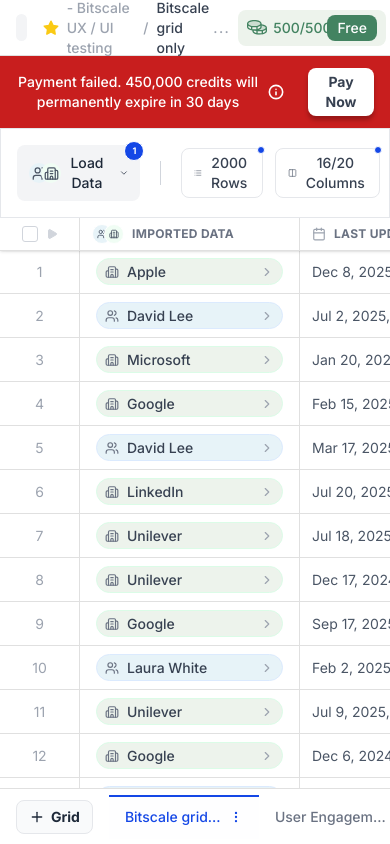
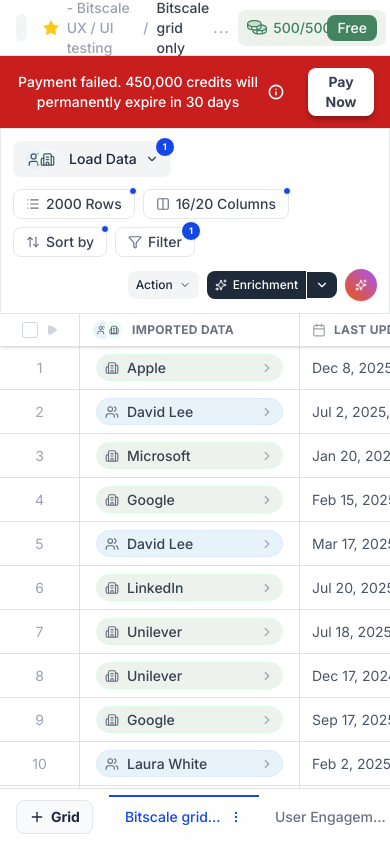
Before and after one commit to sukh285/Bitscale-Workbook, a React (Vite) app: page / in a window 390 px wide. Built offline with nearby package versions, Linux system fonts and the light colour scheme.

Commit message:
feat: add company logos, add responsiveness to grid toolbar

```diff
--- a/src/components/grid/GridToolbar.jsx
+++ b/src/components/grid/GridToolbar.jsx
@@ -1,72 +1,120 @@
-import React from 'react';
-import { LoadDataButton } from './LoadDataButton';
-import { GridFilter } from './GridFilter';
+import React from "react";
+import { LoadDataButton } from "./LoadDataButton";
+import { GridFilter } from "./GridFilter";
 import {
   List,
   Columns,
   ArrowUpDown,
   Filter,
   ChevronDown,
-  Sparkles
-} from 'lucide-react';
+  Sparkles,
+} from "lucide-react";
 
 export const GridToolbar = () => {
   return (
-    <div className="flex items-center justify-between w-full px-4 py-4 border-gray-200 border">
-
+    <div
+      className="
+        flex w-full border border-gray-200
+        px-3 py-3
+        md:px-4 md:py-4
+        lg:flex-nowrap flex-wrap
+        gap-3
+      "
+    >
       {/* --- LEFT SECTION --- */}
-      <div className="flex items-center gap-4">
-
-        {/* 1. Load Data Component */}
+      <div className="flex items-center gap-3 flex-wrap lg:flex-nowrap">
+        {/* Load Data */}
         <LoadDataButton />
 
-        {/* Divider */}
-        <div className="h-6 w-px bg-gray-300 mx-1" />
+        {/* Divider (hide on small screens) */}
+        <div className="hidden md:block h-6 w-px bg-gray-300 mx-1" />
 
-        {/* 2. Filter Group */}
-        <div className="flex items-center gap-3">
+        {/* Filters */}
+        <div className="flex items-center gap-2 flex-wrap">
           <GridFilter icon={List} label="2000 Rows" active />
           <GridFilter icon={Columns} label="16/20 Columns" active />
           <GridFilter icon={ArrowUpDown} label="Sort by" active />
           <GridFilter icon={Filter} label="Filter" badgeValue="1" active />
         </div>
-
       </div>
 
       {/* --- RIGHT SECTION --- */}
-      <div className="flex items-center gap-3">
-
-        {/* 1. Action Button */}
-        <button className="flex items-center gap-2 bg-gray-100 px-3 py-2 rounded-lg hover:bg-gray-200 transition-colors">
-          <span className="text-sm font-medium text-gray-800">Action</span>
-          <ChevronDown size={14} className="text-gray-700" />
+      <div
+        className="
+          flex items-center gap-2
+          ml-auto
+          flex-wrap
+          sm:flex-nowrap
+        "
+      >
+        {/* Action Button */}
+        <button
+          className="
+            flex items-center gap-1.5
+            bg-gray-100
+            px-2 py-1.5
+            md:px-3 md:py-2
+            rounded-lg
+            hover:bg-gray-200
+            transition-colors
+          "
+        >
+          <span className="text-xs md:text-sm font-medium text-gray-800">
+            Action
+          </span>
+          <ChevronDown size={12} className="md:size-[14px] text-gray-700" />
         </button>
 
-        {/* 2. Enrichment Button Group */}
-        <div className="flex items-center gap-[2px]">
-          {/* Main Button */}
-          <button className="flex items-center gap-2 bg-gray-800 text-white px-3 py-2 rounded-l-lg hover:bg-gray-700 transition-colors">
-             <Sparkles size={14} className="text-white" />
-             <span className="text-sm font-medium">Enrichment</span>
+        {/* Enrichment Group */}
+        <div className="flex items-center gap-[1px]">
+          <button
+            className="
+              flex items-center gap-1.5
+              bg-gray-800 text-white
+              px-2 py-1.5
+              md:px-3 md:py-2
+              rounded-l-lg
+              hover:bg-gray-700
+              transition-colors
+            "
+          >
+            <Sparkles size={12} className="md:size-[14px]" />
+            <span className="text-xs md:text-sm font-medium">Enrichment</span>
           </button>
 
-          {/* Dropdown Trigger */}
-          <button className="bg-gray-800 text-white px-2 py-2.5 rounded-r-lg hover:bg-gray-700 transition-colors">
-             <ChevronDown size={16} className="text-white" />
+          <button
+            className="
+              bg-gray-800 text-white
+              px-2 py-1.5
+              md:py-2.5
+              rounded-r-lg
+              hover:bg-gray-700
+              transition-colors
+            "
+          >
+            <ChevronDown size={14} className="md:size-[16px]" />
           </button>
         </div>
 
-        {/* 3. Gradient Icon Button */}
-        <button className="relative w-9 h-9 rounded-full flex items-center justify-center transition-transform hover:scale-110 shadow-sm"
+        {/* Gradient Icon */}
+        <button
+          className="
+            relative
+            w-8 h-8
+            md:w-9 md:h-9
+            rounded-full
+            flex items-center justify-center
+            transition-transform
+            hover:scale-110
+            shadow-sm
+          "
           style={{
-             background: 'linear-gradient(to bottom left, #A855F7, #EA580C)' // Purple-500 to Orange-600
+            background: "linear-gradient(to bottom left, #A855F7, #EA580C)",
           }}
         >
-          <Sparkles size={14} className="text-white" />
+          <Sparkles size={12} className="md:size-[14px] text-white" />
         </button>
-
       </div>
-
     </div>
   );
 };
```
Also changed, not shown: src/lib/mockData.js.
